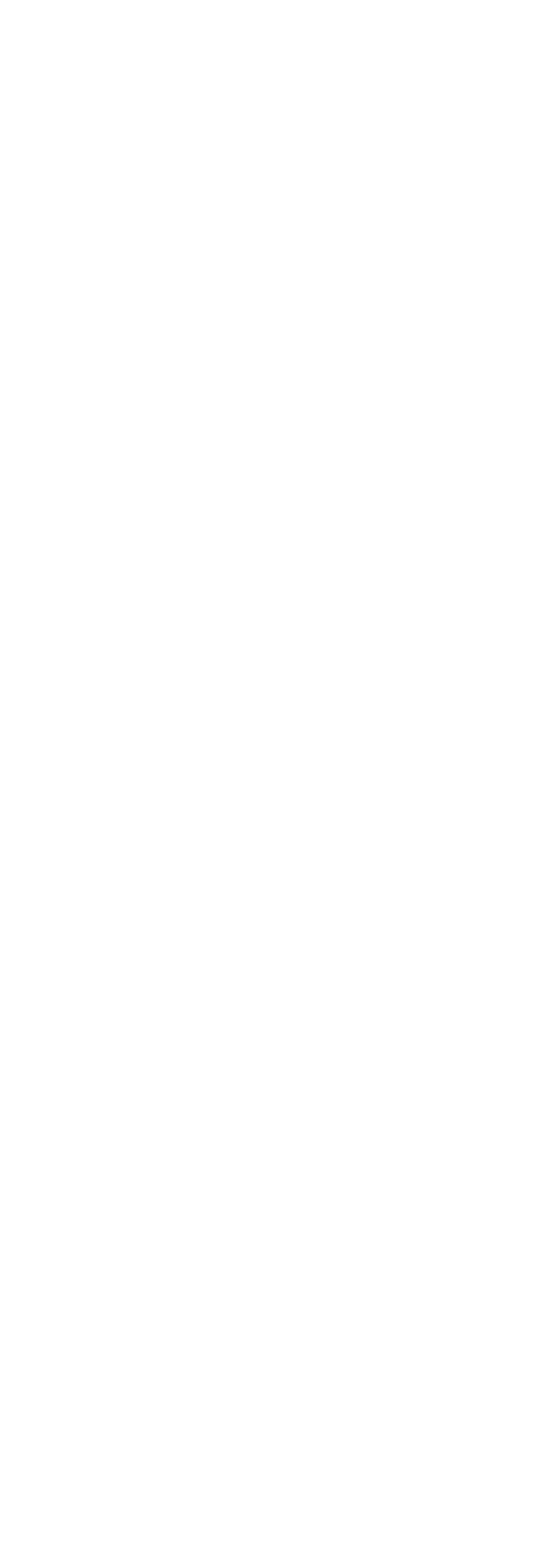
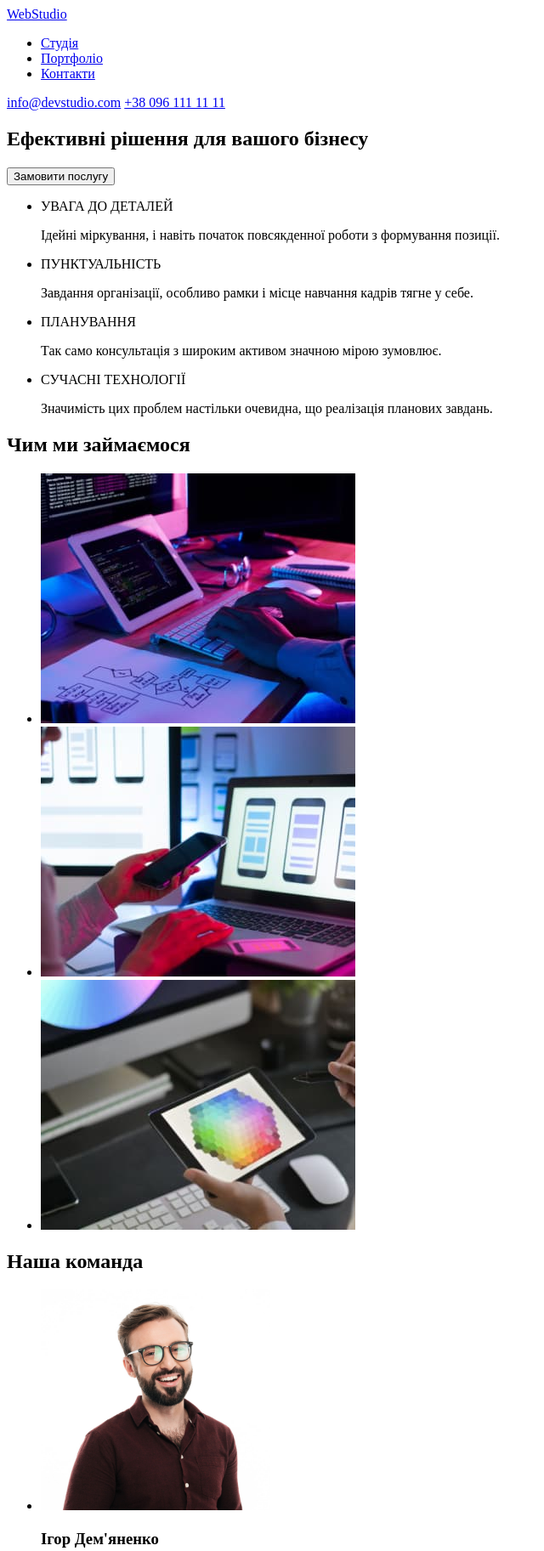
Before and after one commit to iamvalerie/goit-markup-hw-01, a plain HTML site: page index.html in a window 1280 px wide. Shown: the top 1825 px of the page at 85% size, without its empty margins (0-640 px from the left). Before the commit the page ends 800 px from the top, so only its background shows below. Drawn offline with Linux system fonts and the light colour scheme.

Commit message:
update body and footer

```diff
--- a/index.html
+++ b/index.html
@@ -1,5 +1,5 @@
 <!DOCTYPE html>
-<html lang="en">
+<html lang="uk">
 <head>
     <meta charset="UTF-8">
     <meta http-equiv="X-UA-Compatible" content="IE=edge">
@@ -7,9 +7,105 @@
     <title>goit-markup-hw-01</title>
 </head>
 <body>
-   <header> </header>
-   <main></main>
-   <footer></footer>
+   <header>
+    <a href="/" class="logo">
+        WebStudio
+    </a>
+    <nav>
+      <ul>
+        <li><a href="#">Студія</a></li>
+        <li><a href="#">Портфоліо</a></li>
+        <li><a href="#" >Контакти</a></li>
+      </ul>
+    </nav>
+    <a href="mailto:info@devstudio.com">info@devstudio.com</a>
+    <a href="tel:++380961111111">+38 096 111 11 11</a>
+   </header>
+   <main>
+    <section>
+        <h1>Ефективні рішення для вашого бізнесу</h1>
+        <button type="button">Замовити послугу</button>
+    </section>
+    <div>
+        <ul>
+            <li>
+                <span>УВАГА ДО ДЕТАЛЕЙ</span>
+                <p>
+                    Ідейні міркування, і навіть початок повсякденної роботи з формування позиції.
+                </p>
+            </li>
+            <li>
+                <span>ПУНКТУАЛЬНІСТЬ</span>
+                <p>
+                    Завдання організації, особливо рамки і місце навчання кадрів тягне у себе.
+                </p>
+            </li>
+            <li>
+                <span>ПЛАНУВАННЯ</span>
+                <p>Так само консультація з широким активом значною мірою зумовлює.</p>
+            </li>
+            <li>
+                <span>СУЧАСНІ ТЕХНОЛОГІЇ</span>
+                <p>Значимість цих проблем настільки очевидна, що реалізація планових завдань.</p>
+            </li>
+        </ul>
+    </div>
+    <section>
+        <h2>Чим ми займаємося</h2>
+        <ul>
+            <li>
+                <img src="./images/img-1.jpg" width="370" height="294">
+            </li>
+            <li>
+                <img src="./images/img-2.jpg" width="370" height="294">
+            </li>
+            <li>
+                <img src="./images/img-3.jpg" width="370" height="294">
+            </li>
+        </ul>
+    </section>
+    <section>
+        <h2>Наша команда</h2>
+        <ul>
+            <li>
+                <img src="./images/product-manager.jpg" width="270" height="260" alt="Ігор Дем'яненко">
+                <h3>Ігор Дем'яненко</h3>
+                <p>Product Designer</p>
+            </li>
+            <li>
+                <img src="./images/frontend.jpg" width="270" height="260" alt="Ольга Рєпіна">
+                <h3>Ольга Рєпіна</h3>
+                <p>Frontend Developer</p>
+            </li>
+            <li>
+                <img src="./images/marketing.jpg" width="270" height="260" alt="Микола Тарасов">
+                <h3>Микола Тарасов</h3>
+                <p>Marketing</p>
+            </li>
+            <li>
+                <img src="./images/ui.jpg" width="270" height="260" alt="Михайло Єрмаков">
+                <h3>Михайло Єрмаков</h3>
+                <p>UI Designer</p>
+            </li>
+        </ul>
+    </section>
+   </main>
+   <footer>
+    <a href="/" class="logo">
+        WebStudio
+    </a>
+    <ul>
+        <li>
+            <a href="https://goo.gl/maps/BFyCaRRbE5G7Gjye8" target="_blank" rel="noopener noreferrer">м. Київ, пр-т Лесі Українки, 26</a>
+        </li>
+        <li>
+            <a href="mailto:info@devstudio.com">info@devstudio.com</a>
+        </li>
+        <li>
+            <a href="tel:++380961111111">+38 096 111 11 11</a>
+        </li>
+    </ul>
+   </footer>
 
 </body>
 </html>
```
Also changed, not shown: images/frontend.jpg (added), images/img-1.jpg (added), images/img-2.jpg (added), images/img-3.jpg (added), images/marketing.jpg (added), images/product-manager.jpg (added), images/ui.jpg (added), 2 other files.
